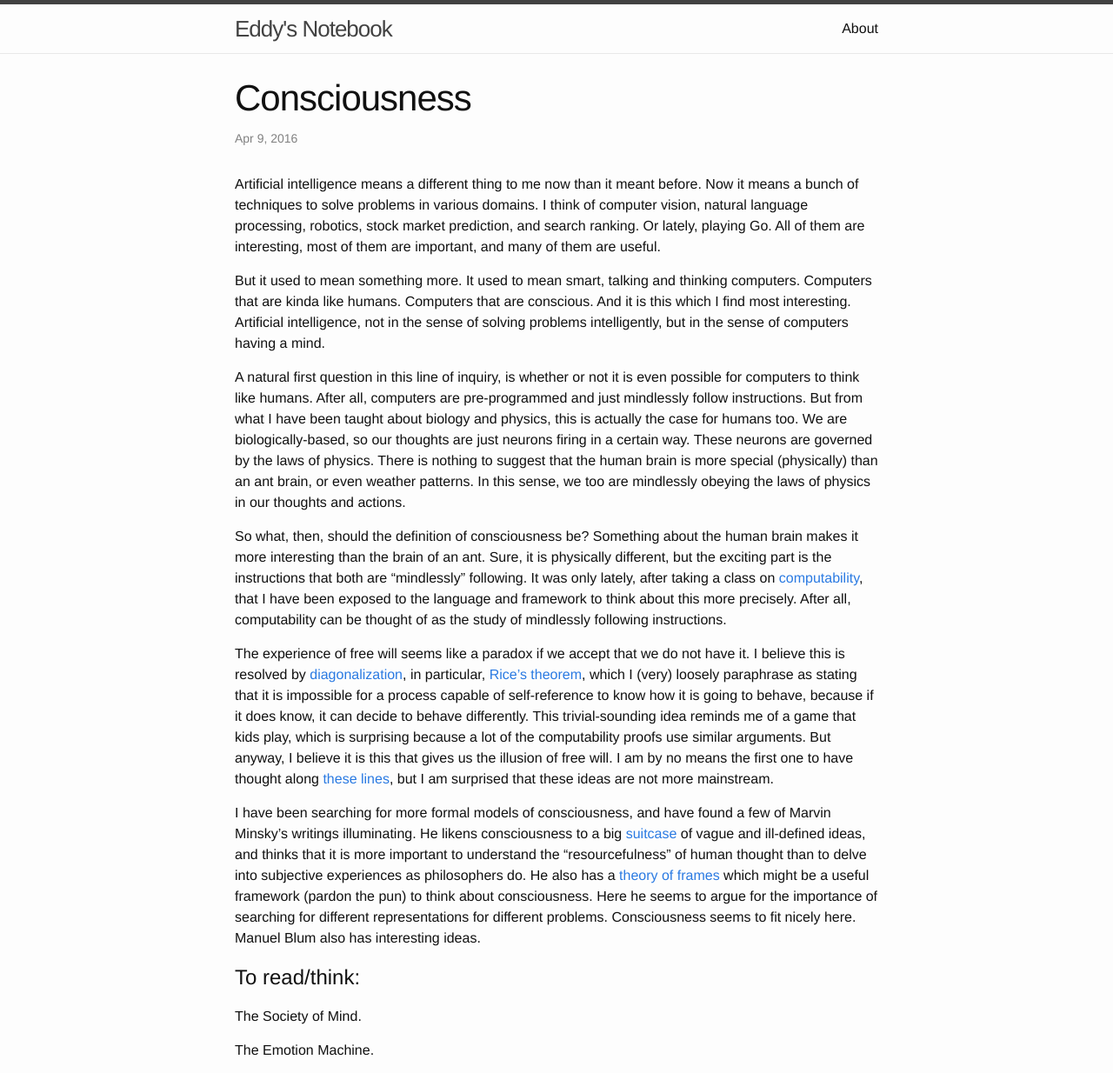
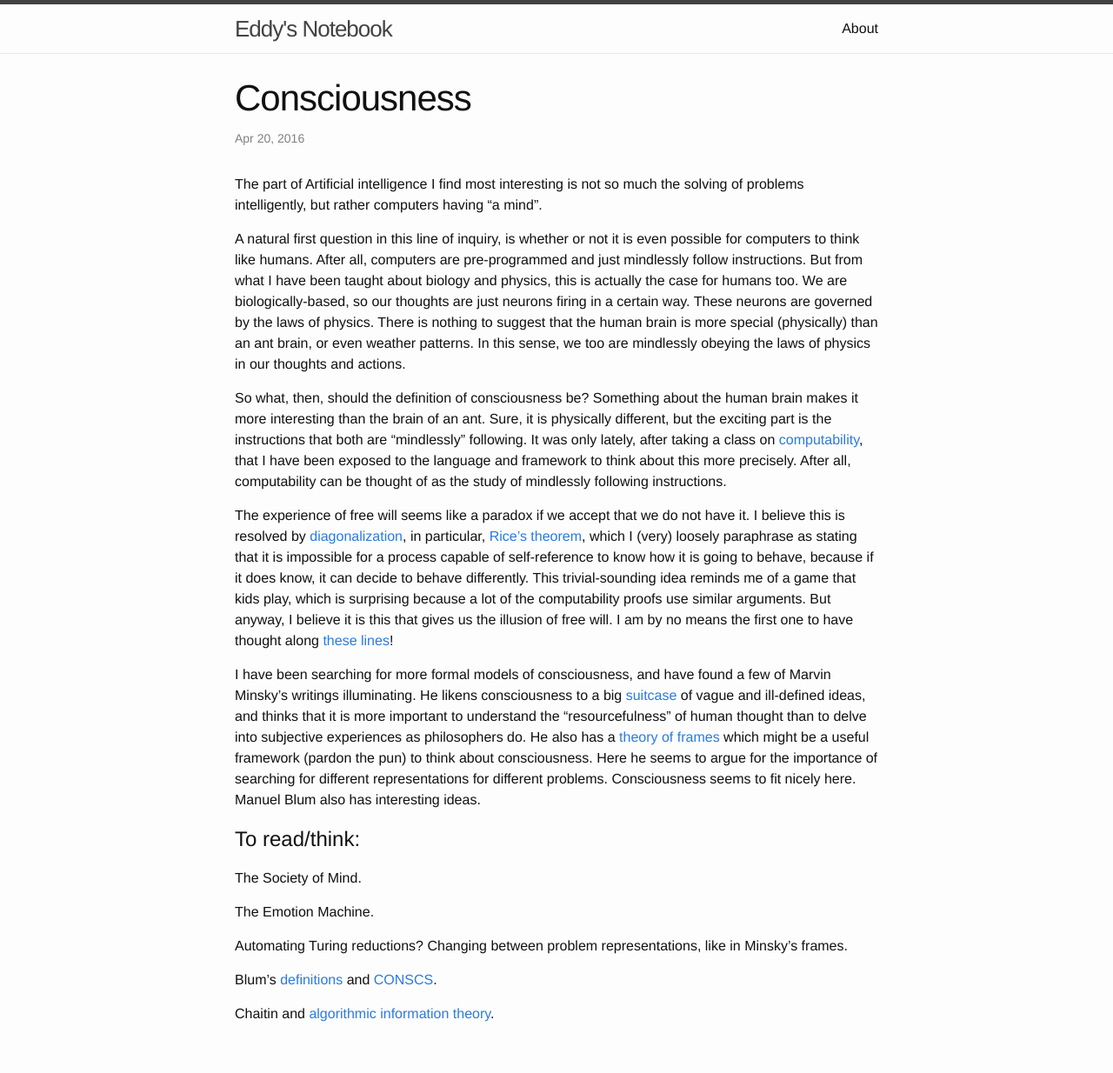
Before and after one commit to yeoedward/yeoedward.github.io, a Jekyll site: the page built from _posts/2016-03-30-consc.md, in a window 1280 px wide, cut to the strip 0-1234 px from the top of the page. Shown: the whole strip at 87% size. Built offline with Jekyll 4.4.1, drawn with Linux system fonts in a browser that asks for light colours.

Commit message:
Minor edits

```diff
--- a/_posts/2016-03-30-consc.md
+++ b/_posts/2016-03-30-consc.md
@@ -1,21 +1,11 @@
 ---
 layout: post
 title:  "Consciousness"
-date:   2016-04-09
+date:   2016-04-20
 ---
 
-Artificial intelligence means a different thing to me now than it meant before.
-Now it means a bunch of techniques to solve problems in various domains.
-I think of computer vision, natural language processing, robotics, stock
-market prediction, and search ranking. Or lately, playing Go.
-All of them are interesting, most of them are important, and many of them are
-useful.
-
-But it used to mean something more. It used to mean smart, talking and thinking
-computers. Computers that are kinda like humans. Computers that are conscious.
-And it is this which I find most interesting.
-Artificial intelligence, not in the sense of solving
-problems intelligently, but in the sense of computers having a mind.
+The part of Artificial intelligence I find most interesting is not so much the solving of
+problems intelligently, but rather computers having "a mind".
 
 A natural first question in this line of inquiry, is whether or not it is
 even possible for computers to think like humans. After all, computers
@@ -43,8 +33,7 @@ to behave differently. This trivial-sounding idea reminds me of a game that kids
 is surprising because a lot of the computability proofs use similar arguments.
 But anyway, I believe it is this that gives us the illusion of free will.
 I am by no means the first one to have thought along
-[these lines][turing_free_will], but I am surprised that these ideas
-are not more mainstream.
+[these lines][turing_free_will]!
 
 I have been searching for more formal models of consciousness, and have found
 a few of Marvin Minsky's writings illuminating. He likens consciousness to a big [suitcase][suitcase] of
@@ -61,6 +50,8 @@ Automating Turing reductions? Changing between problem representations, like in
 
 Blum's [definitions][blum] and [CONSCS][conscs].
 
+Chaitin and [algorithmic information theory][chaitin].
+
 
 [flac]: http://www.cs.cmu.edu/~flac/
 [diag]: https://en.wikipedia.org/wiki/Diagonal_lemma
@@ -70,3 +61,4 @@ Blum's [definitions][blum] and [CONSCS][conscs].
 [frames]: http://web.media.mit.edu/~minsky/papers/Frames/frames.html
 [blum]: https://www.cs.cmu.edu/~mblum/research/pdf/cons.html
 [conscs]: https://www.cs.cmu.edu/~mblum/search/consc_d.pdf
+[chaitin]: https://en.wikipedia.org/wiki/Algorithmic_information_theory
```
